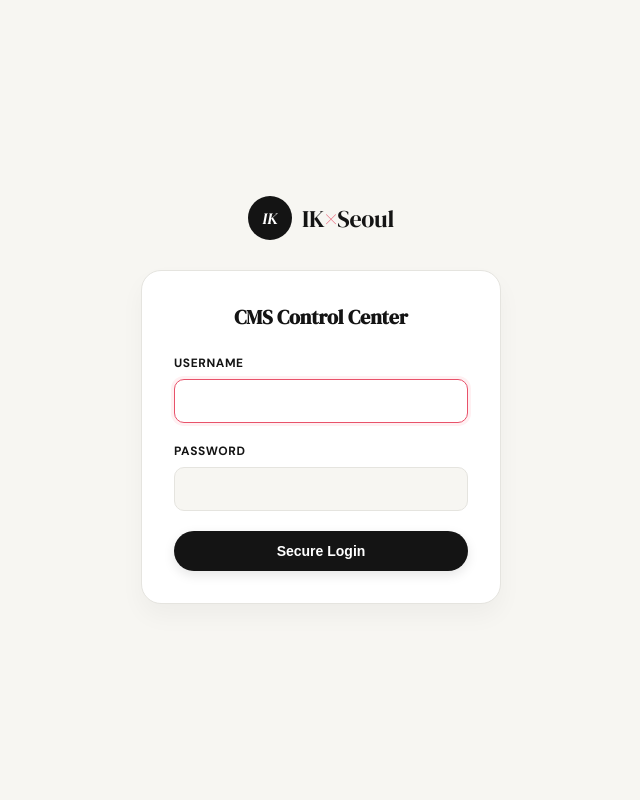
After one commit to iitamit/website, a Django app: page /dashboard/login/ in a window 1280 px wide. The commit adds this page. Shown: the whole page, without its empty margins (319-959 px from the left). Run offline with Django 5.2, Linux system fonts and the light colour scheme.

Commit message:
login works

```diff
--- a/dashboard/urls.py
+++ b/dashboard/urls.py
@@ -1,10 +1,13 @@
 from django.urls import path
+from django.contrib.auth import views as auth_views
 
 from . import views
 
 app_name = "dashboard"
 
 urlpatterns = [
+    path("login/", auth_views.LoginView.as_view(template_name="dashboard/login.html", next_page="dashboard:index", redirect_authenticated_user=True), name="login"),
+    path("logout/", auth_views.LogoutView.as_view(next_page="dashboard:login"), name="logout"),
     path("", views.index, name="index"),
     path("settings/", views.save_settings, name="save_settings"),
     path("stories/add/", views.add_story, name="add_story"),
--- a/ik_seoul/settings.py
+++ b/ik_seoul/settings.py
@@ -147,3 +147,6 @@ STATICFILES_DIRS = [
 # https://docs.djangoproject.com/en/5.2/ref/settings/#default-auto-field
 
 DEFAULT_AUTO_FIELD = "django.db.models.BigAutoField"
+
+LOGIN_URL = "dashboard:login"
+LOGIN_REDIRECT_URL = "dashboard:index"
--- a/templates/dashboard/index.html
+++ b/templates/dashboard/index.html
@@ -153,7 +153,11 @@ textarea.form-control{resize:vertical;min-height:90px;}
   <header class="top-bar">
     <div class="page-title">Control Panel &mdash; <span id="current-panel-title">Overview</span></div>
     <div class="top-actions">
-      <a class="btn-view-site" href="http://localhost:8000/" target="_blank">Preview Live Site</a>
+      <form action="{% url 'dashboard:logout' %}" method="post" style="display:inline;">
+        {% csrf_token %}
+        <button type="submit" class="btn-view-site" style="color: var(--rose); border-color: var(--rose-soft); margin-right: 8px; background: transparent;">Logout</button>
+      </form>
+      <a class="btn-view-site" href="/" target="_blank">Preview Live Site</a>
       <button class="btn-publish" type="button" onclick="publishActivePanel()">Publish Changes</button>
     </div>
   </header>
--- /dev/null
+++ b/templates/dashboard/login.html
@@ -0,0 +1,81 @@
+<!DOCTYPE html>
+<html lang="en">
+<head>
+<meta charset="UTF-8"/>
+<meta name="viewport" content="width=device-width,initial-scale=1.0"/>
+<title>IK×Seoul — Admin Login</title>
+<link href="https://fonts.googleapis.com/css2?family=DM+Serif+Display:ital@0;1&family=DM+Sans:opsz,wght@9..40,300;9..40,400;9..40,500;9..40,600;9..40,700&display=swap" rel="stylesheet"/>
+<style>
+*,*::before,*::after{box-sizing:border-box;margin:0;padding:0;}
+:root{
+  --white:#ffffff; --off:#F7F6F2; --ink:#141414; --muted:#6B6B6B;
+  --border:#E5E4DF; --rose:#E8526A; --rose-soft:#FFF0F2; --rose-mid:#F4C5CD;
+  --rose-dark:#B5284A;
+}
+body{
+  font-family:'DM Sans',sans-serif;
+  background:var(--off);
+  color:var(--ink);
+  display:flex;
+  min-height:100vh;
+  align-items:center;
+  justify-content:center;
+}
+.login-container{
+  width:100%;
+  max-width:400px;
+  padding:20px;
+}
+.dash-brand{display:flex;align-items:center;justify-content:center;gap:10px;text-decoration:none;margin-bottom:30px;}
+.dash-logo-mark{width:44px;height:44px;background:var(--ink);border-radius:50%;display:flex;align-items:center;justify-content:center;}
+.dash-logo-mark span{font-family:'DM Serif Display',serif;font-style:italic;font-size:16px;color:var(--white);}
+.dash-logo-text{font-family:'DM Serif Display',serif;font-size:24px;color:var(--ink);letter-spacing:-.01em;}
+.dash-logo-text b{color:var(--rose);font-weight:400;}
+
+.form-card{background:var(--white);border:1px solid var(--border);border-radius:20px;padding:32px;box-shadow:0 12px 24px rgba(0,0,0,0.04);}
+.card-header{text-align:center;margin-bottom:24px;}
+.card-title{font-family:'DM Serif Display',serif;font-size:20px;font-weight:600;}
+
+.form-group{margin-bottom:20px;}
+.form-group label{display:block;font-size:12px;font-weight:700;text-transform:uppercase;letter-spacing:.05em;color:var(--ink);margin-bottom:8px;}
+.form-control{width:100%;background:var(--off);border:1px solid var(--border);border-radius:10px;padding:12px 16px;font-family:'DM Sans',sans-serif;font-size:14px;color:var(--ink);outline:none;transition:all .2s;}
+.form-control:focus{border-color:var(--rose);background:var(--white);box-shadow:0 0 0 3px var(--rose-soft);}
+
+.btn-publish{width:100%;background:var(--ink);color:var(--white);border:none;padding:12px;border-radius:100px;font-size:14px;font-weight:600;cursor:pointer;box-shadow:0 4px 12px rgba(0,0,0,0.1);transition:background .2s;}
+.btn-publish:hover{background:var(--rose);}
+.error-msg{color:var(--rose);font-size:13px;text-align:center;margin-bottom:16px;font-weight:500;}
+</style>
+</head>
+<body>
+
+<div class="login-container">
+  <a class="dash-brand" href="/">
+    <div class="dash-logo-mark"><span>IK</span></div>
+    <span class="dash-logo-text">IK<b>×</b>Seoul</span>
+  </a>
+
+  <div class="form-card">
+    <div class="card-header"><span class="card-title">CMS Control Center</span></div>
+
+    {% if form.errors %}
+      <div class="error-msg">Your username and password didn't match. Please try again.</div>
+    {% endif %}
+
+    <form method="post" action="{% url 'dashboard:login' %}">
+      {% csrf_token %}
+      <div class="form-group">
+        <label>Username</label>
+        <input type="text" name="username" class="form-control" required autofocus autocomplete="username" />
+      </div>
+      <div class="form-group">
+        <label>Password</label>
+        <input type="password" name="password" class="form-control" required autocomplete="current-password" />
+      </div>
+      <input type="hidden" name="next" value="{{ next|default:'' }}" />
+      <button class="btn-publish" type="submit">Secure Login</button>
+    </form>
+  </div>
+</div>
+
+</body>
+</html>
```
Also changed, not shown: dashboard/views.py (+9 -0 lines).
